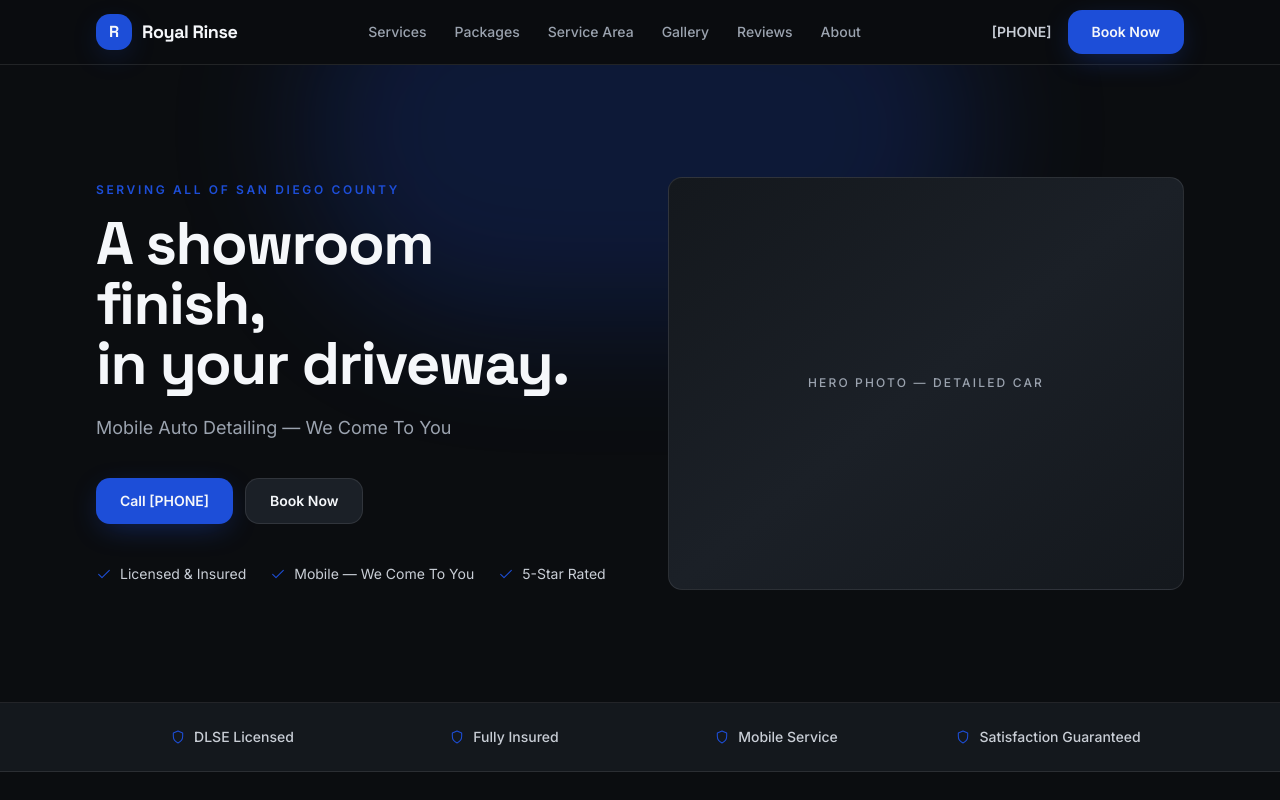
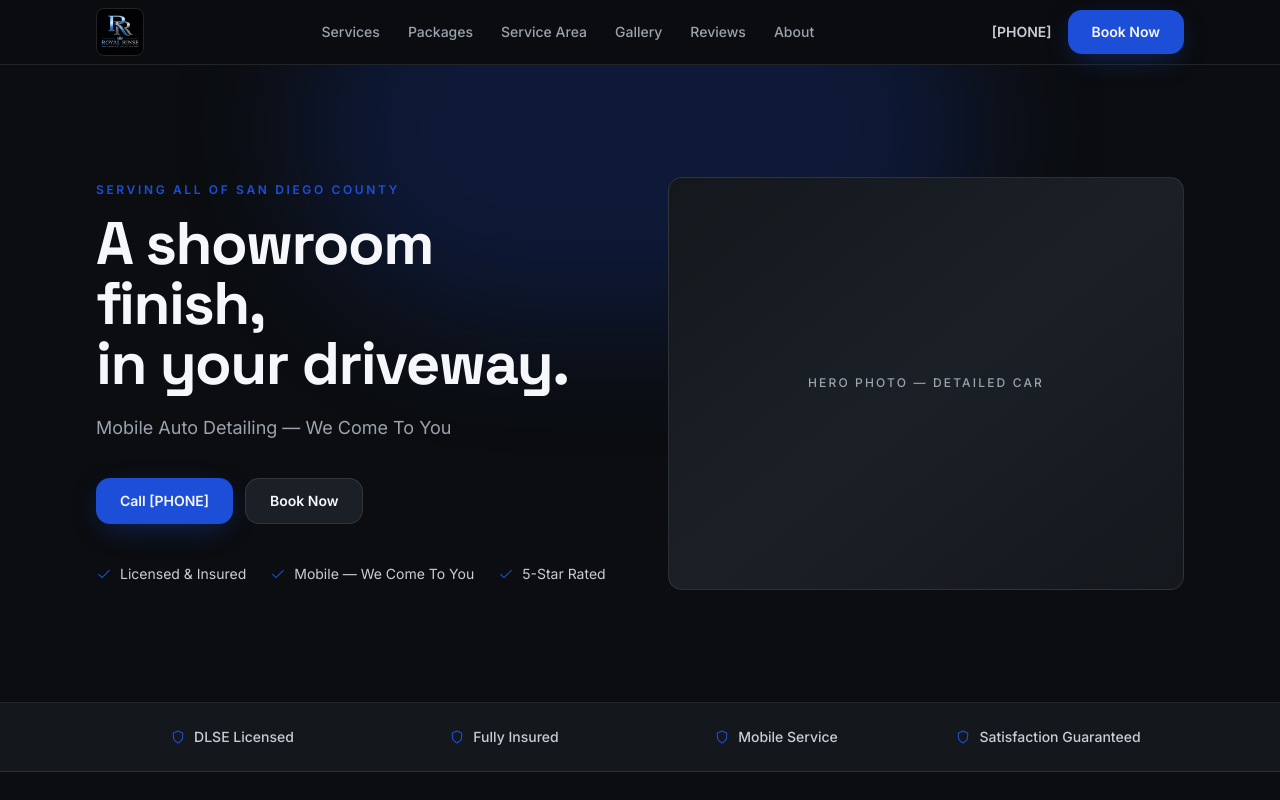
Before and after one commit to Contractor-burnlist/royalrinse, a Next.js app: page / in a window 1280 px wide. Shown: the top 800 px of the page. Built offline with nearby package versions, Linux system fonts and the light colour scheme.

Commit message:
Add logo to header and footer

```diff
--- a/components/Footer.tsx
+++ b/components/Footer.tsx
@@ -1,3 +1,4 @@
+import Image from "next/image";
 import Link from "next/link";
 import { mailHref, serviceAreas, services, site, telHref } from "@/lib/site";
 import { Container } from "@/components/ui";
@@ -18,10 +19,16 @@ export function Footer() {
       <Container>
         <div className="grid gap-12 py-16 sm:grid-cols-2 lg:grid-cols-4">
           <div>
-            <p className="font-display text-xl font-bold tracking-tight text-ink">
-              {site.name}
-            </p>
-            <p className="mt-3 text-sm leading-relaxed text-muted">{site.tagline}</p>
+            <Link href="/" className="inline-flex" aria-label="Royal Rinse — home">
+              <Image
+                src="/royal-logo.jpeg"
+                alt="Royal Rinse mobile auto detailing"
+                width={1254}
+                height={1254}
+                className="h-24 w-auto rounded-xl border border-hairline"
+              />
+            </Link>
+            <p className="mt-5 text-sm leading-relaxed text-muted">{site.tagline}</p>
             <p className="mt-6 text-sm font-medium text-chrome">{site.license}</p>
           </div>
 
--- a/components/Header.tsx
+++ b/components/Header.tsx
@@ -1,5 +1,6 @@
 "use client";
 
+import Image from "next/image";
 import Link from "next/link";
 import { useState } from "react";
 import { nav, site, telHref } from "@/lib/site";
@@ -7,13 +8,17 @@ import { ButtonLink, Container } from "@/components/ui";
 
 function Logo() {
   return (
-    <Link href="/" className="group flex items-center gap-2.5">
-      <span className="flex h-9 w-9 items-center justify-center rounded-xl bg-royal font-display text-base font-bold text-ink shadow-glow">
-        R
-      </span>
-      <span className="font-display text-lg font-bold tracking-tight text-ink">
-        Royal Rinse
-      </span>
+    <Link href="/" className="flex items-center" aria-label="Royal Rinse — home">
+      {/* Logo ships with its own near-black background, so it sits flush on the
+          header. The border keeps the square edge from reading as an artifact. */}
+      <Image
+        src="/royal-logo.jpeg"
+        alt="Royal Rinse mobile auto detailing"
+        width={1254}
+        height={1254}
+        priority
+        className="h-10 w-auto rounded-lg border border-hairline sm:h-12"
+      />
     </Link>
   );
 }
```
Also changed, not shown: public/royal-logo.jpeg (added).
